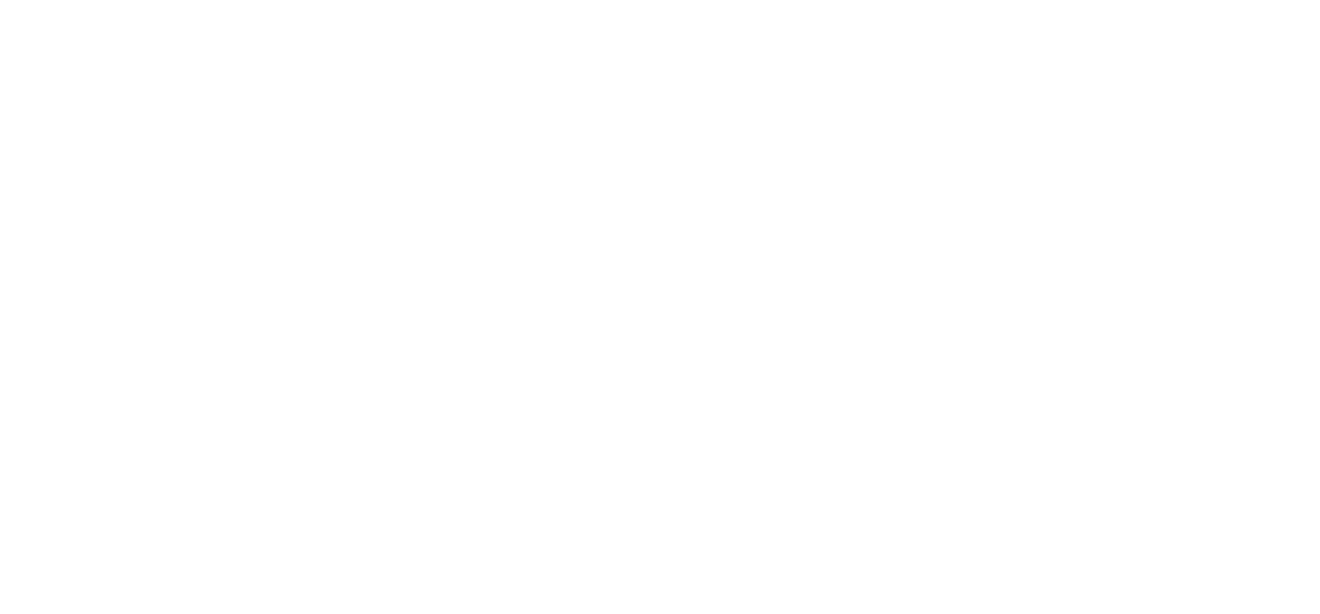
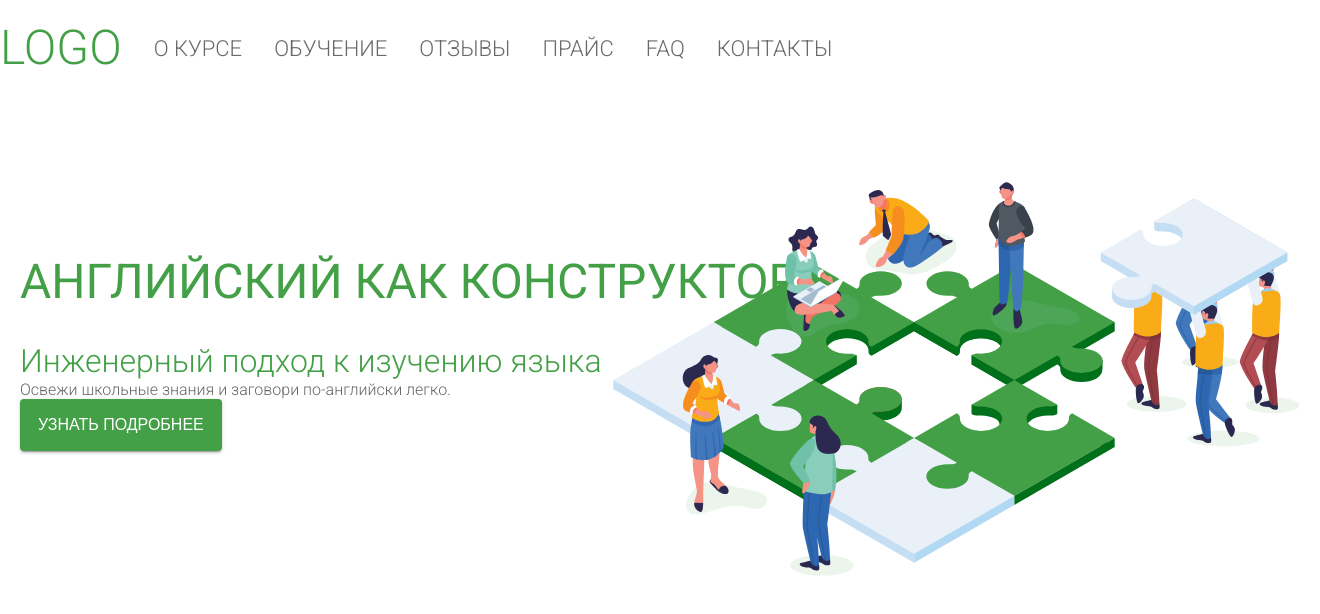
Before and after one commit to v1talii-dev/english-constructor, a Nuxt app: page / in a window 1280 px wide. Shown: the top 614 px of the page, 1320 px wide, since content can reach past the window. Built offline with nearby package versions, Linux system fonts and the light colour scheme.

Commit message:
upd: promo

```diff
--- /dev/null
+++ b/components/Promo.vue
@@ -0,0 +1,47 @@
+<template>
+  <div>
+    <div class="promo">
+      <h1>
+        Английский как конструктор
+      </h1>
+      <div class="subtitle">
+        Инженерный подход к изучению языка
+      </div>
+      <div class="info">
+        Освежи школьные знания и заговори по-английски легко.
+      </div>
+      <button class="btn">
+        УЗНАТЬ ПОДРОБНЕЕ
+      </button>
+      <img class="img" src="~/assets/img/promo.svg" />
+    </div>
+  </div>
+</template>
+
+<style scoped>
+.promo {
+  height: 60vh;
+  position: relative;
+  display: inline-flex;
+  flex-direction: column;
+  align-items: flex-start;
+  justify-content: center;
+  width: 100%;
+}
+
+.subtitle {
+  font-size: 32px;
+  font-weight: 300;
+  color: var(--primary-color);
+}
+
+.info {
+  color: rgba(0, 0, 0, 0.6);
+}
+
+.img {
+  position: absolute;
+  bottom: 0;
+  right: 0;
+}
+</style>
--- a/layouts/default.vue
+++ b/layouts/default.vue
@@ -1,5 +1,108 @@
 <template>
   <div>
-    <Nuxt />
+    <div class="header">
+      <div class="container">
+        <div class="header-container">
+          <div class="logo">
+            LOGO
+          </div>
+
+          <div class="menu">
+            <a class="menu-item" href="#about">О курсе</a>
+            <a class="menu-item" href="#training">Обучение</a>
+            <a class="menu-item" href="#recall">Отзывы</a>
+            <a class="menu-item" href="#price">Прайс</a>
+            <a class="menu-item" href="#faq">FAQ</a>
+            <a class="menu-item" href="#contacts">Контакты</a>
+          </div>
+        </div>
+      </div>
+    </div>
+    <Nuxt class="main container" />
   </div>
 </template>
+
+<style>
+html {
+  font-family: "Roboto", sans-serif;
+  font-weight: 300;
+  --primary-color: #43a047;
+  --secondary-color: #00701a;
+}
+
+body {
+  padding: 0;
+  margin: 0;
+}
+
+h1 {
+  color: var(--primary-color);
+  text-transform: uppercase;
+}
+
+h1 {
+  font-size: 48px;
+  font-weight: 400;
+}
+
+.btn {
+  background-color: var(--primary-color);
+  color: #fff;
+  border: none;
+  border-radius: 4px;
+  cursor: pointer;
+  transition: all 230ms;
+  font-weight: 500;
+  font-size: 16px;
+  line-height: 52px;
+  padding: 0 18px;
+  box-shadow: 0 3px 1px -2px rgba(0,0,0,.2),0 2px 2px 0 rgba(0,0,0,.14),0 1px 5px 0 rgba(0,0,0,.12)!important;
+}
+
+.btn:hover {
+  background-color: var(--secondary-color);
+}
+
+.container {
+  width: 1366px;
+  max-width: 100%;
+  margin: 0 auto;
+}
+
+.header {
+  padding: 24px 0;
+  position: fixed;
+  width: 100%;
+}
+.header-container {
+  display: inline-flex;
+  align-items: center;
+}
+
+.logo {
+  margin-right: 32px;
+  font-size: 48px;
+  color: var(--primary-color);
+  line-height: 1;
+}
+
+.menu {
+  display: inline-flex;
+}
+.menu-item {
+  padding-right: 32px;
+  color: #696969;
+  text-transform: uppercase;
+  text-decoration: none;
+  font-size: 22px;
+}
+.menu-item:hover {
+  color: var(--primary-color);
+}
+
+.main {
+  padding-top: 96px;
+  padding-left: 20px;
+  padding-right: 20px;
+}
+</style>
--- a/nuxt.config.js
+++ b/nuxt.config.js
@@ -1,40 +1,41 @@
 export default {
   // Target (https://go.nuxtjs.dev/config-target)
-  target: 'static',
+  target: "static",
 
   // Global page headers (https://go.nuxtjs.dev/config-head)
   head: {
-    title: 'english-constructor',
+    title: "english-constructor",
     meta: [
-      { charset: 'utf-8' },
-      { name: 'viewport', content: 'width=device-width, initial-scale=1' },
-      { hid: 'description', name: 'description', content: '' }
+      { charset: "utf-8" },
+      { name: "viewport", content: "width=device-width, initial-scale=1" },
+      { hid: "description", name: "description", content: "" }
     ],
     link: [
-      { rel: 'icon', type: 'image/x-icon', href: '/favicon.ico' }
+      { rel: "icon", type: "image/x-icon", href: "/favicon.ico" },
+
+      {
+        rel: "stylesheet",
+        href:
+          "https://fonts.googleapis.com/css2?family=Roboto:wght@300;400;500;700&display=swap"
+      }
     ]
   },
 
   // Global CSS (https://go.nuxtjs.dev/config-css)
-  css: [
-  ],
+  css: [],
 
   // Plugins to run before rendering page (https://go.nuxtjs.dev/config-plugins)
-  plugins: [
-  ],
+  plugins: [],
 
   // Auto import components (https://go.nuxtjs.dev/config-components)
   components: true,
 
   // Modules for dev and build (recommended) (https://go.nuxtjs.dev/config-modules)
-  buildModules: [
-  ],
+  buildModules: [],
 
   // Modules (https://go.nuxtjs.dev/config-modules)
-  modules: [
-  ],
+  modules: [],
 
   // Build Configuration (https://go.nuxtjs.dev/config-build)
-  build: {
-  }
-}
+  build: {}
+};
--- a/pages/index.vue
+++ b/pages/index.vue
@@ -1,7 +1,9 @@
 <template>
-  <div class="container"></div>
+  <Promo />
 </template>
 
 <script>
 export default {};
 </script>
+
+<style></style>
```
Also changed, not shown: assets/img/promo.svg (added).
